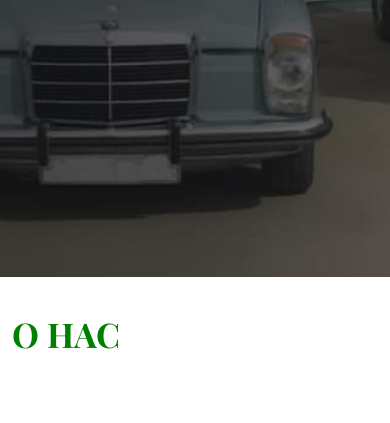
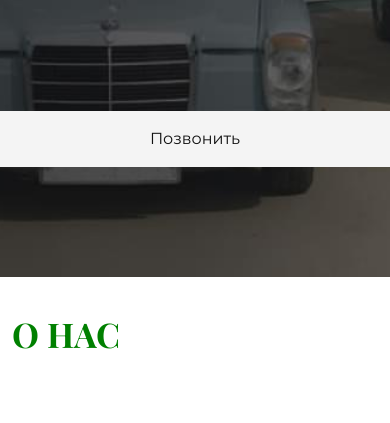
Before and after one commit to motor100/mercedesmiass, a website: page app/index.html in a window 390 px wide. Shown: the part 677-1100 px from the top of the page. Drawn offline with Linux system fonts and the light colour scheme.

Commit message:
Fixed mobile bottom menu

```diff
--- a/app/index.html
+++ b/app/index.html
@@ -337,6 +337,14 @@
     </div>
   </div>
 
+  <div class="fixed-bottom-menu hidden-desktop">
+    <div class="menu-wrapper">
+      <div class="menu-item">
+        <a href="tel:+79512374815">Позвонить</a>
+      </div>
+    </div>
+  </div>
+
   <script src="js/app.min.js"></script>
 
   <!-- Yandex.Metrika counter -->
--- a/app/styles/sass/main.scss
+++ b/app/styles/sass/main.scss
@@ -317,6 +317,23 @@ ul {
   color: #fff;
 }
 
+// fixed bottom menu
+.fixed-bottom-menu {
+  position: fixed;
+  left: 0;
+  bottom: 0;
+  width: 100%;
+  height: 56px;
+  padding: 17px 13px;
+  background-color: #F4F4F4;
+  z-index: 2;
+}
+.fixed-bottom-menu .menu-item {
+  text-align: center;
+}
+.fixed-bottom-menu .menu-item a {
+  color: $basiccolor;
+}
 
 
 // mobile menu
```
Also changed, not shown: app/css/app.min.css.
